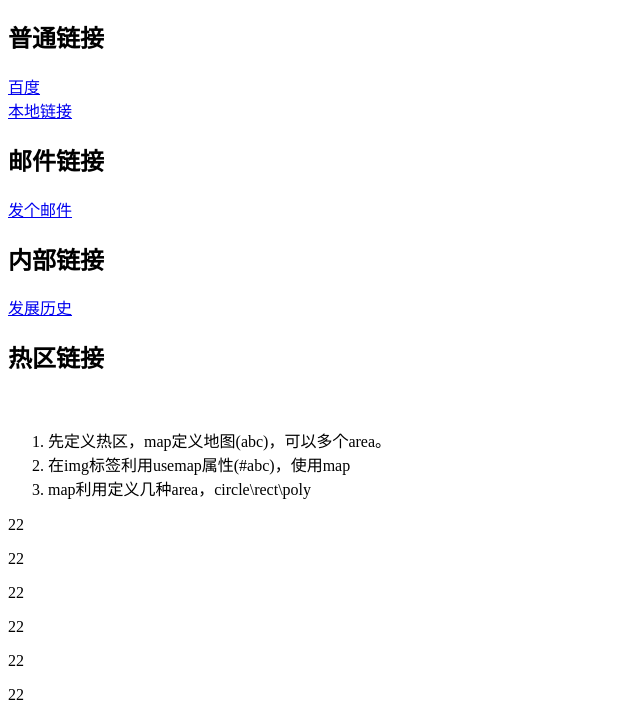
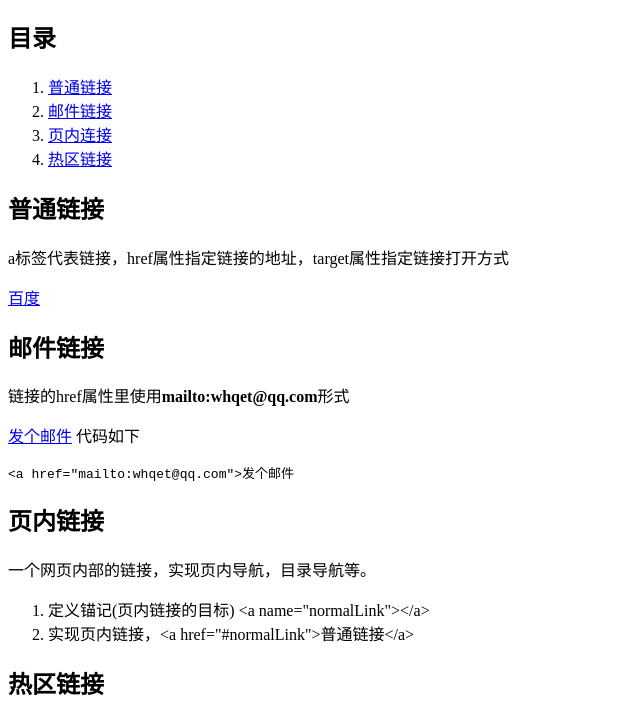
Before and after one commit to zptcsoft/zptcweb.github.io, a plain HTML site: page link.html in a window 1280 px wide. Shown: the part 70-787 px from the top of the page, without its empty margins (0-640 px from the left). Drawn offline with Linux system fonts and the light colour scheme.

Commit message:
修改link.html
修改link.html

```diff
--- a/link.html
+++ b/link.html
@@ -6,13 +6,31 @@
 </head>
 <body>
 	<h1>链接</h1>
+	<h2>目录</h2>
+	<ol>
+		<li><a href="#normalLink">普通链接</a></li>
+		<li><a href="#mailLink">邮件链接</a></li>
+		<li><a href="#pageLink">页内连接</a></li>
+		<li><a href="#hotLink">热区链接</a></li>
+	</ol>
+	<a name="normalLink"></a>
 	<h2>普通链接</h2>
-	<a href="http://www.baidu.com" target="_self">百度</a> <br>
-	<a href="abc/abc.html">本地链接</a>
+	<p>a标签代表链接，href属性指定链接的地址，target属性指定链接打开方式</p>
+	<p><a href="http://www.baidu.com" target="_blank">百度</a></p>
+	<a name="mailLink"></a>
 	<h2>邮件链接</h2>
-	<a href="mailto:whqet@qq.com?subject=Hello%20again">发个邮件</a>
-	<h2>内部链接</h2>
-	<a href="#history">发展历史</a>
+	<p>链接的href属性里使用<strong>mailto:whqet@qq.com</strong>形式</p>
+	<p><a href="mailto:whqet@qq.com">发个邮件</a>
+		代码如下<pre><code>&lt;a href="mailto:whqet@qq.com">发个邮件</a></code></pre></p>
+	<a name="pageLink"></a>
+	<h2>页内链接</h2>
+	<p>一个网页内部的链接，实现页内导航，目录导航等。</p>
+	<ol>
+		<li>定义锚记(页内链接的目标) &lt;a name="normalLink"&gt;&lt;/a&gt;</li>
+		<li>实现页内链接，&lt;a href="#normalLink"&gt;普通链接&lt;/a&gt;</li>
+	</ol>
+	<h2></h2>
+	<a name="hotLink"></a>
 	<h2>热区链接</h2>
 	<img src="abc/html5_css_javascript.png" alt="" usemap="#html5">
 	<map name="html5">
```
